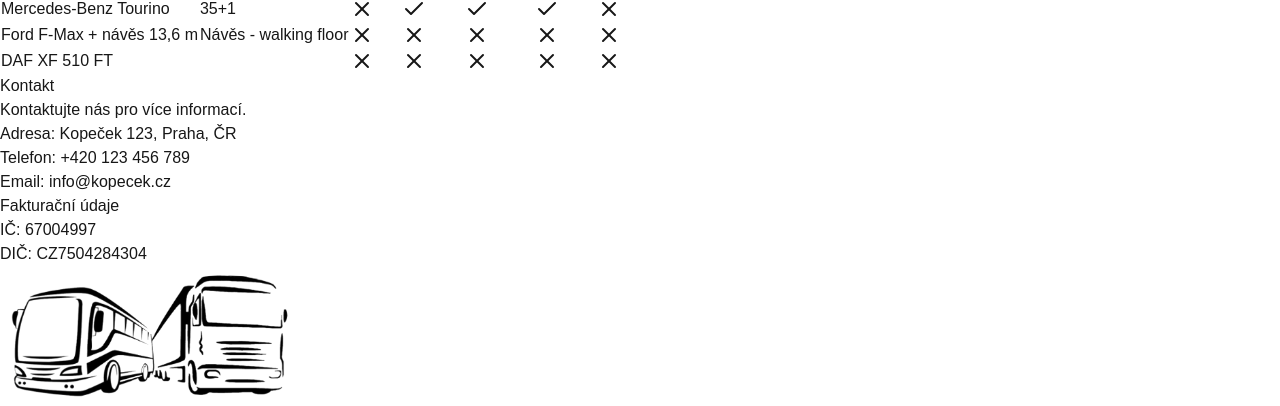
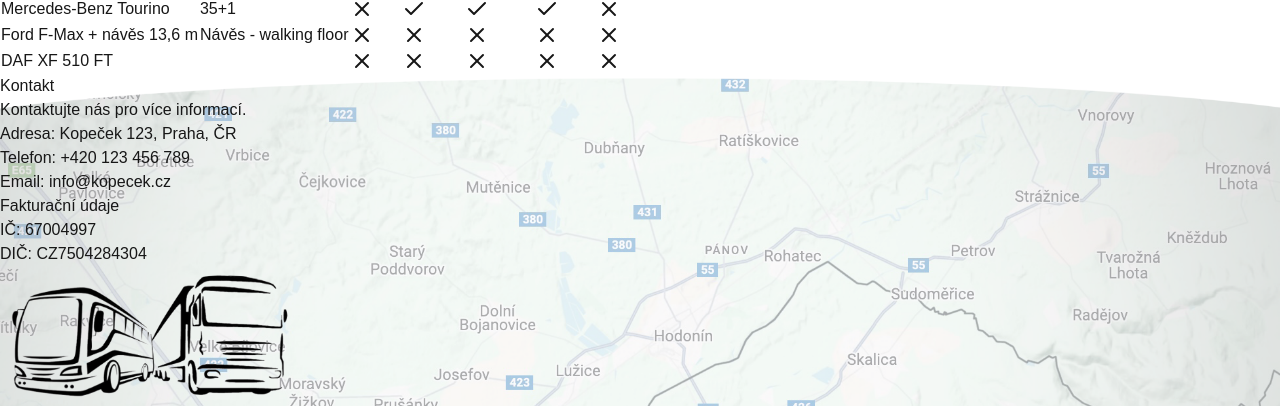
Before and after one commit to lukaskourilcz/autodoprava-kopecek, a Next.js app: page / in a window 1280 px wide. Shown: the part 3487-3893 px from the top of the page. Built offline with nearby package versions, Linux system fonts and the light colour scheme.

Commit message:
footer map

```diff
--- a/src/app/header/header.tsx
+++ b/src/app/header/header.tsx
@@ -17,7 +17,7 @@
   useEffect(() => {
     const interval = setInterval(() => {
       handleNextImage();
-    }, 5000); // Change image every 5 seconds
+    }, 8000); // Change image every 8 seconds
 
     return () => clearInterval(interval);
   }, [currentImage]);
@@ -62,7 +62,7 @@
           transform: "translate(-50%, -33.33%)",
         }}
       >
-        <h1 className="text-3xl sm:text-4xl lg:text-5xl font-black mb-2 text-black">
+        <h1 className="text-3xl sm:text-4xl lg:text-5xl font-black mb-4 text-black">
           {t("home.subtitle")}
         </h1>
         <p className="text-sm md:text-base lg:text-lg">
--- a/src/app/kontakt/page.tsx
+++ b/src/app/kontakt/page.tsx
@@ -9,9 +9,15 @@
   return (
     <section
       id="kontakt"
-      className="bg-gray-100 py-16 px-4 sm:px-8 md:px-16 lg:px-32"
+      className="bg-gray-100 py-16 px-4 sm:px-8 md:px-16 lg:px-32 relative"
+      style={{
+        backgroundImage: "url('/pics/footer-map.png')",
+        backgroundSize: "cover",
+        backgroundPosition: "fixed",
+        opacity: "1",
+      }}
     >
-      <div className="max-w-4xl mx-auto text-center">
+      <div className="max-w-4xl mx-auto text-center bg-white bg-opacity-75 p-8 rounded-lg">
         <h2 className="text-4xl font-bold text-gray-800 mb-8">
           {t("contact.title")}
         </h2>
```
Also changed, not shown: public/pics/footer-map.png (added).
